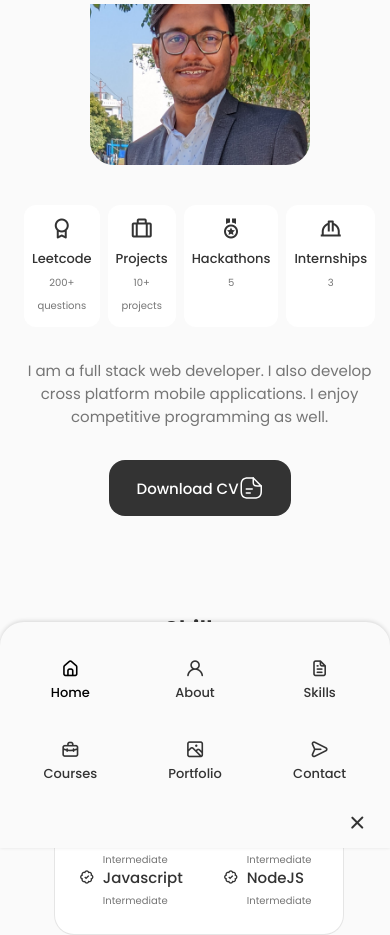
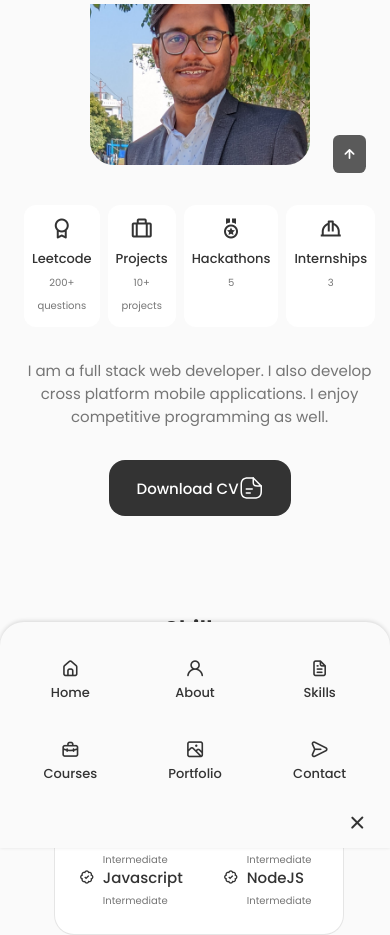
Before and after one commit to Eternatus29/portfolio, a React (Vite) app: page / in a window 390 px wide. Shown: the part 840-1775 px from the top of the page. Built offline with nearby package versions, Linux system fonts and the light colour scheme.

Commit message:
Added scroll to top and header shadow when scrolled

```diff
--- a/src/App.css
+++ b/src/App.css
@@ -191,6 +191,7 @@
   body {
     margin: 0 0 var(--header-height) 0;
   }
+
   .section {
     padding: 2rem 0 4rem;
   }
@@ -207,6 +208,7 @@
   :root {
     --big-font-size: 2.25rem;
   }
+
   .container {
     margin-left: var(--mb-1);
     margin-right: var(--mb-1);
--- a/src/App.jsx
+++ b/src/App.jsx
@@ -9,6 +9,7 @@
 import Testimonials from './components/testimonials/Testimonials';
 import Contact from './components/contact/Contact';
 import Footer from './components/footer/Footer';
+import ScrollUp from './components/scrollup/ScrollUp';
 
 const App = () => {
   return (
@@ -22,8 +23,9 @@
         <Qualifications />
         <Testimonials />
         <Contact />
-        <Footer />
       </main>
+      <Footer />
+      <ScrollUp />
     </>
   )
 }
--- a/src/components/header/Header.jsx
+++ b/src/components/header/Header.jsx
@@ -2,8 +2,16 @@
 import "./header.css";
 
 const Header = () => {
+    // Change background header
+    window.addEventListener("scroll", function () {
+        const header = this.document.querySelector(".header");
+        if (this.scrollY >= 80) header.classList.add("scroll-header");
+        else header.classList.remove("scroll-header");
+    })
     // toggle
     const [Toggle, showMenu] = useState(false);
+    const [activeNav, setActiveNav] = useState("");
+
     return (
         <header className="header">
             <nav className="nav container">
@@ -12,37 +20,37 @@
                 <div className={Toggle ? "nav_menu show_menu" : "nav_menu"}>
                     <ul className="nav_list grid">
                         <li className="nav_item">
-                            <a href="#home" className="nav_link active-link">
+                            <a href="#home" onClick={() => setActiveNav("#home")} className={activeNav === "#home" ? "nav_link active-link" : "nav_link"} >
                                 <i className="uil uil-estate nav_icon"></i> Home
                             </a>
                         </li>
 
                         <li className="nav_item">
-                            <a href="#about" className="nav_link">
+                            <a href="#about" onClick={() => setActiveNav("#about")} className={activeNav === "#about" ? "nav_link active-link" : "nav_link"} >
                                 <i className="uil uil-user nav_icon"></i> About
                             </a>
                         </li>
 
                         <li className="nav_item">
-                            <a href="#skills" className="nav_link">
+                            <a href="#skills" onClick={() => setActiveNav("#skills")} className={activeNav === "#skills" ? "nav_link active-link" : "nav_link"} >
                                 <i className="uil uil-file-alt nav_icon"></i> Skills
                             </a>
                         </li>
 
                         <li className="nav_item">
-                            <a href="#courses" className="nav_link">
+                            <a href="#courses" onClick={() => setActiveNav("#courses")} className={activeNav === "#courses" ? "nav_link active-link" : "nav_link"} >
                                 <i className="uil uil-briefcase-alt nav_icon"></i> Courses
                             </a>
                         </li>
 
                         <li className="nav_item">
-                            <a href="#portfolio" className="nav_link">
+                            <a href="#portfolio" onClick={() => setActiveNav("#portfolio")} className={activeNav === "#portfolio" ? "nav_link active-link" : "nav_link"} >
                                 <i className="uil uil-scenery nav_icon"></i> Portfolio
                             </a>
                         </li>
 
                         <li className="nav_item">
-                            <a href="#contact" className="nav_link">
+                            <a href="#contact" onClick={() => setActiveNav("#contact")} className={activeNav === "#contact" ? "nav_link active-link" : "nav_link"} >
                                 <i className="uil uil-message nav_icon"></i> Contact
                             </a>
                         </li>
@@ -50,7 +58,7 @@
 
                     <i className="uil uil-times nav_close" onClick={() => showMenu(!Toggle)}></i>
                 </div>
-                <div className="nav nav_toggle" onClick = {() => showMenu(!Toggle)}>
+                <div className="nav nav_toggle" onClick={() => showMenu(!Toggle)}>
                     <i className="uil uil-apps"></i>
                 </div>
             </nav>
--- a/src/components/header/header.css
+++ b/src/components/header/header.css
@@ -46,7 +46,12 @@
 /* Active Links */
 .active-link,
 .nav_link:hover {
-    color: var(--title-color-dark)
+    color: var(--title-color-dark);
+}
+
+/* Change Background Header */
+.scroll-header {
+    box-shadow: 0 -1px 4px rgba(0, 0, 0, 0.15);
 }
 
 /* breakpoints */
--- /dev/null
+++ b/src/components/scrollup/ScrollUp.jsx
@@ -0,0 +1,17 @@
+import React from "react";
+import "./scrollup.css";
+
+const ScrollUp = () => {
+    window.addEventListener("scroll", function () {
+        const scrollUp = this.document.querySelector(".scrollup");
+        if (this.scrollY >= 560) scrollUp.classList.add("show-scroll");
+        else scrollUp.classList.remove("show-scroll");
+    })
+    return (
+        <a href="#" className="scrollup">
+            <i className="uil uil-arrow-up scrollup_icon"></i>
+        </a>
+    )
+}
+
+export default ScrollUp;
--- /dev/null
+++ b/src/components/scrollup/scrollup.css
@@ -0,0 +1,52 @@
+.scrollup {
+    position: fixed;
+    right: 2.5rem;
+    bottom: -20%;
+    background-color: var(--title-color);
+    opacity: 0.8;
+    padding: 0.3rem 0.5rem;
+    border-radius: 0.4rem;
+    z-index: var(--z-tooltip);
+    transition: .4s;
+}
+
+.scrollup_icon {
+    font-size: 1.5rem;
+    color: var(--container-color);
+}
+
+.scrollup:hover {
+    background-color: var(--title-color-dark);
+}
+
+/* Show Scroll */
+.show-scroll {
+    bottom: 3rem;
+}
+
+/* breakpoints */
+/* large */
+@media screen and (max-width: 992px) {
+    .scrollup {
+        right: 1.5rem;
+        padding: 0.25rem 0.4rem;
+    }
+
+    .scrollup_icon {
+        font-size: 1.25rem;
+    }
+}
+
+/* medium */
+@media screen and (max-width: 768px) {
+    .show-scroll {
+        bottom: 4rem;
+    }
+}
+
+/* small */
+@media screen and (max-width: 350px) {
+    .scrollup {
+        right: 1rem;
+    }
+}
```
